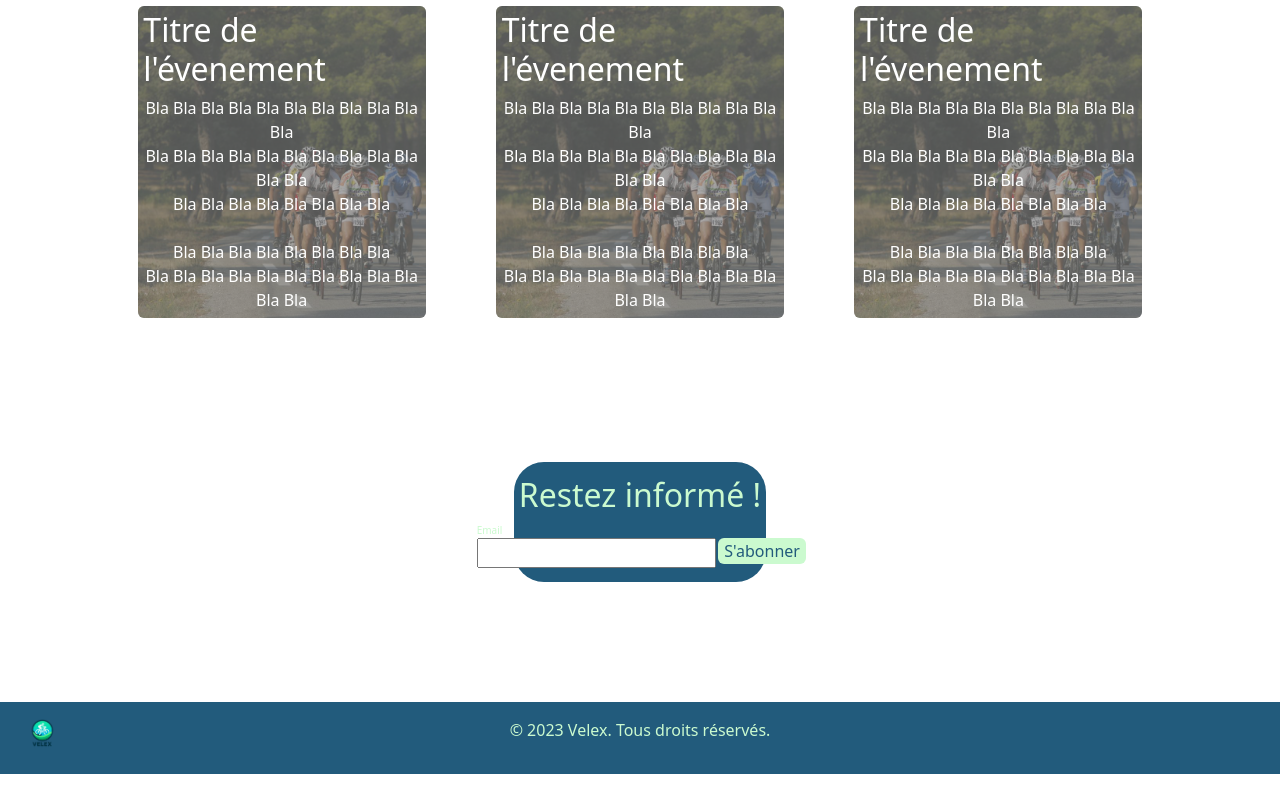
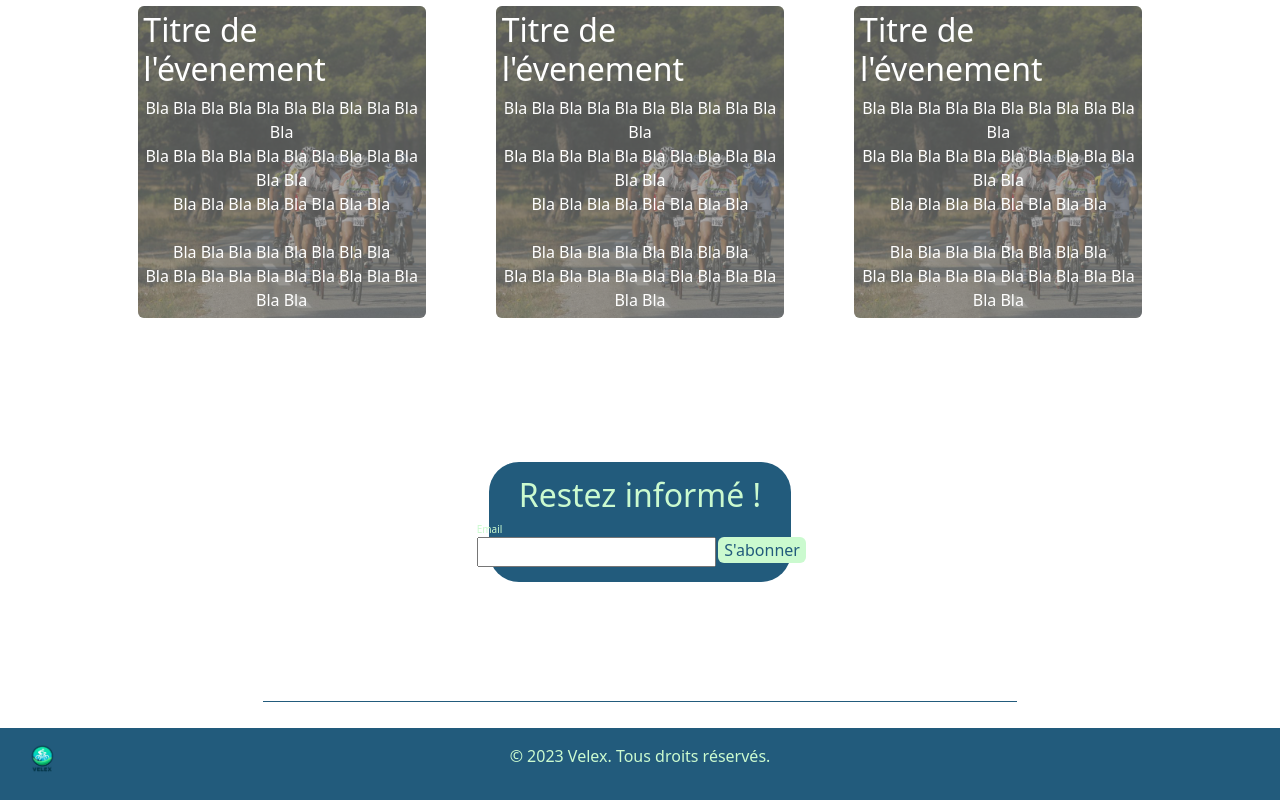
Before and after one commit to BENACHOUR14/VELEX-Front, a React (Create React App) app in the folder vellex/: page / in a window 1280 px wide. Shown: the part 1778-2578 px from the top of the page. Before the commit the page ends 2552 px from the top, so only its background shows below. Built offline with nearby package versions, Linux system fonts and the light colour scheme.

Commit message:
barre du dessous

```diff
--- a/vellex/src/App.css
+++ b/vellex/src/App.css
@@ -1,5 +1,7 @@
 .section-30vh {
   height: 30vh;
+  display: flex;
+  justify-content: center;
 }
 
 .section-40vh {
@@ -17,4 +19,5 @@
 .foot{
   background-color: #225B7C;
   color: #CBFACF;
+  margin-top: 2%;
 }
--- a/vellex/src/components/info/Infos.css
+++ b/vellex/src/components/info/Infos.css
@@ -1,12 +1,13 @@
 .container-infos {
-    width: 100%;
+    width: 60%;
     height: 100%;
     display: flex;
     justify-content: center;
+    border-bottom: 1px solid #225B7C;
 }
 
 .info-content{
-    width: 20%;
+    width: 40%;
     height: 50%;
     background-color: #225B7C;
     border-radius: 30px;
```
